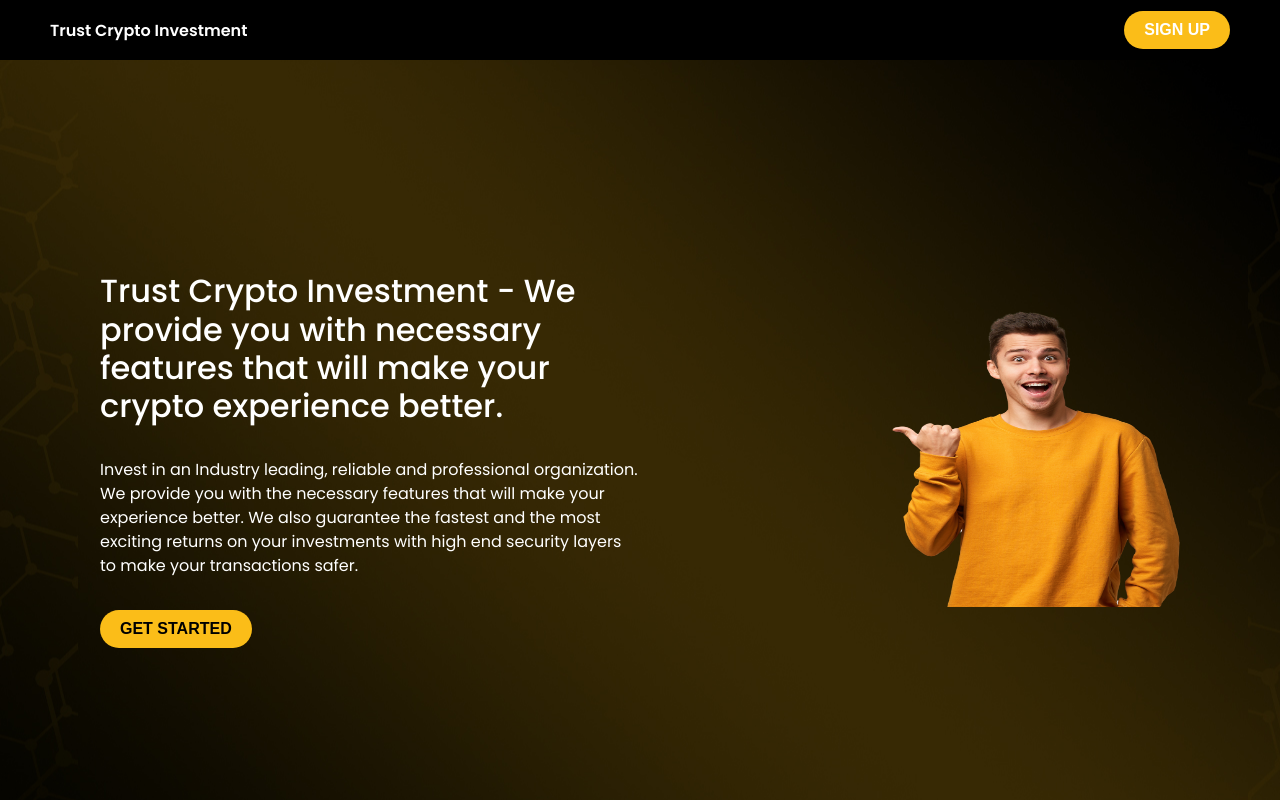
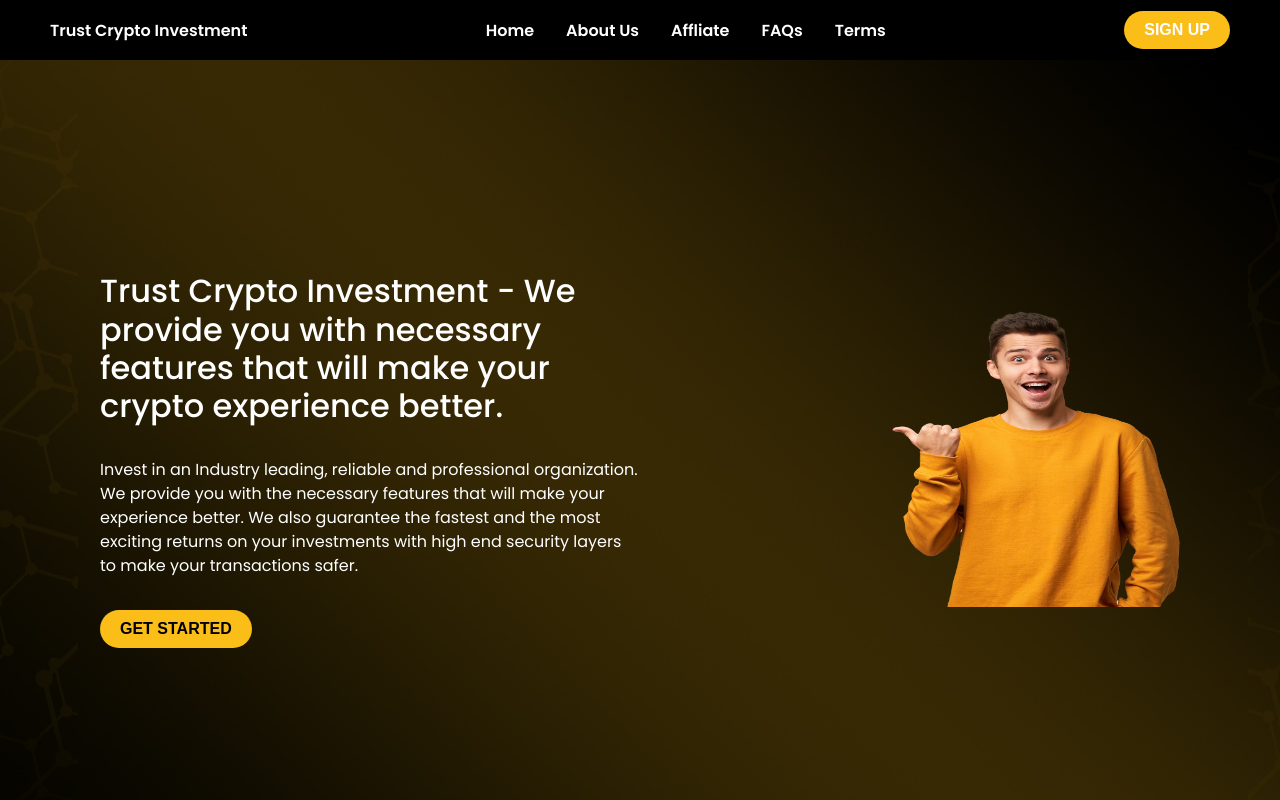
Before and after one commit to Elozino/investment-app, a React (Vite) app: page / in a window 1280 px wide. Shown: the top 800 px of the page. Built offline with nearby package versions, Linux system fonts and the light colour scheme.

Commit message:
nav bug fix

```diff
--- a/src/components/NavBar/NavBar.css
+++ b/src/components/NavBar/NavBar.css
@@ -19,20 +19,58 @@
   width: 400px;
 }
 
+.navBar__menuIcon {
+  display: none;
+}
+
+.navBar__navLink-mobile {
+  display: none;
+}
+
 @media screen and (max-width: 720px) {
   .navBar {
     padding: 0 2rem;
   }
 
-  .navBar__navLink ul {
+  .navBar__navLink {
+    display: none;
+  }
+
+  .navBar__navLink-mobile {
+    display: block;
+    /* position: absolute;
+    right: 0px;
+    top: 60px;
+    height: calc(100vh - 60px);
+    width: 100%;
+    background: rgba(0, 0, 0, 1);
+    display: flex;
+    flex-direction: column;
+    gap: 2rem;
+    justify-content: center; */
+    /* display: none; */
+  }
+
+  .navBar__navLink-mobile ul {
+    list-style: none;
     position: absolute;
     right: 0px;
     top: 60px;
     height: calc(100vh - 60px);
-    background: rgba(0, 0, 0, 1);
+    width: 100%;
     display: flex;
     flex-direction: column;
+    align-items: center;
+    justify-content: center;
     gap: 2rem;
-    justify-content: center;
+    background: rgba(0, 0, 0, 1);
+  }
+
+  .navBar__menuIcon {
+    display: block;
+  }
+
+  .navBar__webBtn {
+    display: none;
   }
 }
--- a/src/components/NavBar/NavBar.jsx
+++ b/src/components/NavBar/NavBar.jsx
@@ -7,15 +7,8 @@ import { StateContext } from '../../context/context'
 
 const NavBar = () => {
   let navigate = useNavigate();
-  const [windowSize, setWindowSize] = useState(getWindowSize());
-  const [menu, setMenu] = useState(true)
+  const [menu, setMenu] = useState(false)
   const { userId } = useContext(StateContext)
-
-
-  function getWindowSize() {
-    const { innerWidth, innerHeight } = window;
-    return { innerWidth, innerHeight };
-  }
 
   const handleAuth = (e) => {
     e.preventDefault()
@@ -26,24 +19,12 @@ const NavBar = () => {
     }
   }
 
-  useEffect(() => {
-    function handleWindowResize() {
-      setWindowSize(getWindowSize());
-    }
-
-    return () => {
-      window.removeEventListener('resize', handleWindowResize);
-    };
-  }, [windowSize]);
-
   return (
     <nav className='navBar'>
       <div className='navBar__logo'>
         <Link to="/">Trust Crypto Investment</Link>
       </div>
-      <div className='navBar__navLink'
-        style={{ display: menu && "none" }}
-      >
+      <div className='navBar__navLink'>
         <ul>
           <li>
             <Link to='/'>Home</Link>
@@ -60,26 +41,43 @@ const NavBar = () => {
           <li>
             <Link to="/terms">Terms</Link>
           </li>
-          {windowSize.innerWidth <= "720" &&
+        </ul>
+      </div>
+      {menu &&
+        <div className='navBar__navLink-mobile'>
+          <ul>
+            <li>
+              <Link to='/'>Home</Link>
+            </li>
+            <li>
+              <Link to="/about">About Us</Link>
+            </li>
+            <li>
+              <Link to="/affiliate">Affliate</Link>
+            </li>
+            <li>
+              <Link to="/faqs">FAQs</Link>
+            </li>
+            <li>
+              <Link to="/terms">Terms</Link>
+            </li>
             <li>
               <div onClick={handleAuth}>
                 <Button title={userId == null ? "SIGN UP" : "SIGN IN"} color="white" />
               </div>
             </li>
-          }
-        </ul>
-      </div>
 
-      {windowSize.innerWidth <= "720" &&
-        <div onClick={() => setMenu(!menu)}>
-          <TiThMenu size="20" />
+          </ul>
         </div>
       }
-      {windowSize.innerWidth > "720" &&
-        <div onClick={handleAuth}>
-          <Button title={userId == null ? "SIGN UP" : "SIGN IN"} color="white" />
-        </div>
-      }
+      <div onClick={() => {
+        setMenu(prev => !prev)
+      }} className="navBar__menuIcon">
+        <TiThMenu size="20" />
+      </div>
+      <div onClick={handleAuth} className='navBar__webBtn'>
+        <Button title={userId == null ? "SIGN UP" : "SIGN IN"} color="white" />
+      </div>
     </nav>
   )
 }
```
